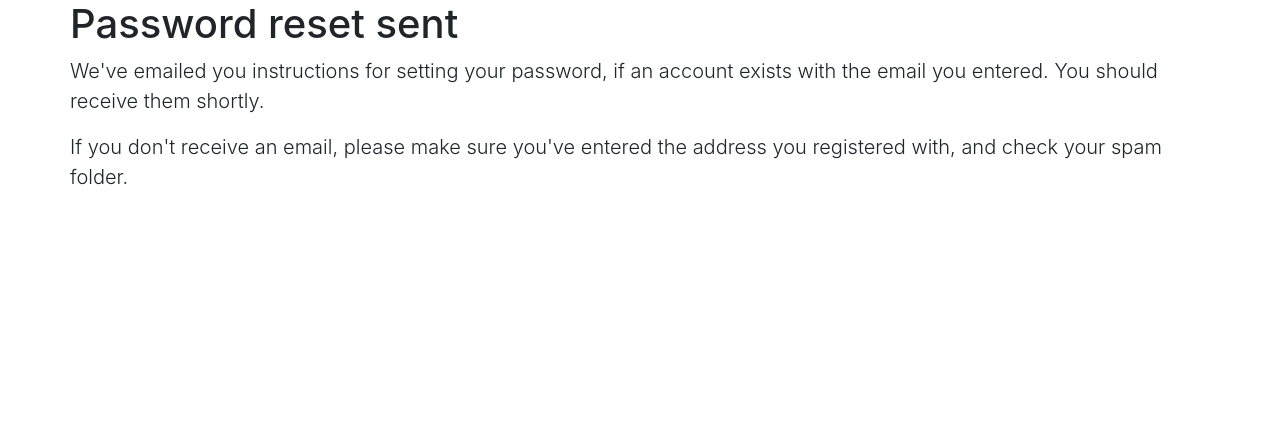
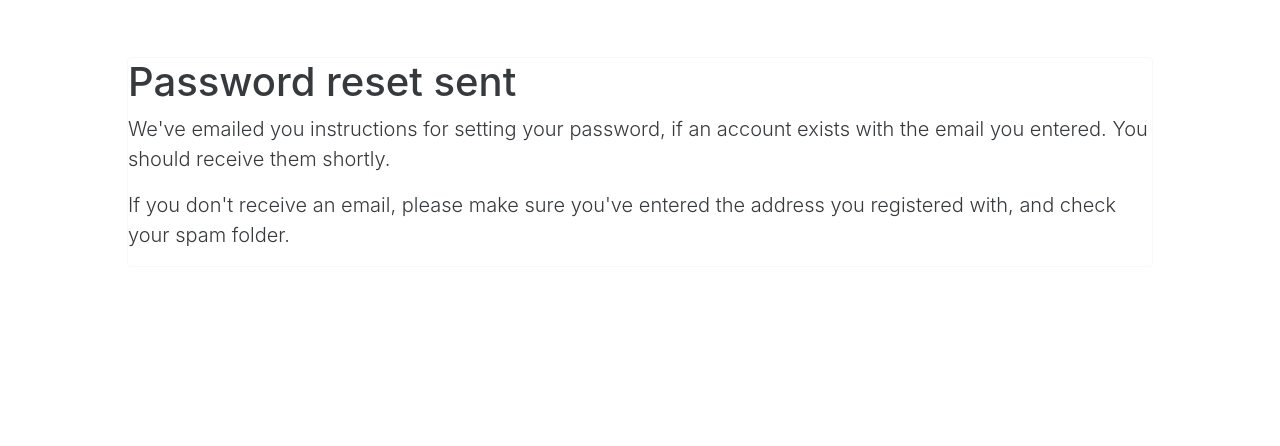
Before and after one commit to martingr1/golfvouchers, a Django app: a page that uses templates/base.html in a window 1280 px wide. Shown: the part 56-502 px from the top of the page. Run offline with Django 3.2, Linux system fonts and the light colour scheme; some libraries are stand-ins or nearby versions; some web fonts are replaced.

Commit message:
removed comments from checkout/views.py, updates to registration templates

```diff
--- a/checkout/views.py
+++ b/checkout/views.py
@@ -73,8 +73,8 @@ def checkout(request):
                 message = EmailMultiAlternatives(subject=subject, body=checkout_message, from_email=from_email,
                     to=to_email)
                 html_template = get_template("checkout_email.html").render(context)
-                #message.attach_alternative(html_template, "text/html")
-                #message.send()
+                message.attach_alternative(html_template, "text/html")
+                message.send()
                 cart = request.session['cart'] = {}
                 print(html_template)
                 return redirect(reverse('get_posts'))
--- a/templates/base.html
+++ b/templates/base.html
@@ -53,13 +53,14 @@
 				</a>
 				{% endif %}
 			</div>
-			<a class="lead text-white mt-2"
-				href="{% url 'view_cart' %}"><i class="material-icons">shopping_cart</i>(£{{total}})</a>
-			<form action="{% url 'search' %}" class="form-inline my-2 my-lg-0">
-				<input class="form-control mr-sm-2" type="text" name="q" placeholder="Search" aria-label="Search">
-				<button class="btn btn-outline-success my-2 my-sm-0" type="submit">Search</button>
-			</form>
 		</div>
+		<a class="lead text-white mt-2"
+			href="{% url 'view_cart' %}"><i class="material-icons">shopping_cart</i>(£{{total}})</a>
+		<form action="{% url 'search' %}" class="form-inline my-2 my-lg-0">
+			<input class="form-control mr-sm-2" type="text" name="q" placeholder="Search" aria-label="Search">
+			<button class="btn btn-outline-success my-2 my-sm-0" type="submit">Search</button>
+		</form>
+
 	</nav>
 	<!--- Messages --->
 	{% if messages %}
--- a/templates/registration/password_reset_confirm.html
+++ b/templates/registration/password_reset_confirm.html
@@ -2,6 +2,7 @@
 
 {% block content %}
 {% if validlink %}
+<div class="card">
 	<h3>Change password</h3>
 	<form method="post">
 		{% csrf_token %}
@@ -13,5 +14,6 @@
 		The password reset link was invalid, possibly because it has already been used.
 		Please request a new password reset.
 	</p>
+</div>
 {% endif %}
 {% endblock %}
--- a/templates/registration/password_reset_done.html
+++ b/templates/registration/password_reset_done.html
@@ -4,11 +4,15 @@
 {% block content %}
 <div class="container">
 	<div class="row">
-		<h1>Password reset sent</h1>
-		<p class="lead">We've emailed you instructions for setting your password, if an account exists with the email
-			you entered. You should receive them shortly.</p>
-		<p class="lead">If you don't receive an email, please make sure you've entered the address you registered with,
-			and check your spam folder.</p>
+		<div class="card">
+			<h1>Password reset sent</h1>
+			<p class="lead">We've emailed you instructions for setting your password, if an account exists with the
+				email
+				you entered. You should receive them shortly.</p>
+			<p class="lead">If you don't receive an email, please make sure you've entered the address you registered
+				with,
+				and check your spam folder.</p>
+		</div>
 	</div>
 </div>
 {% endblock %}
```
Also changed, not shown: README.md. Lines whose indentation alone changed are shown as unchanged.
